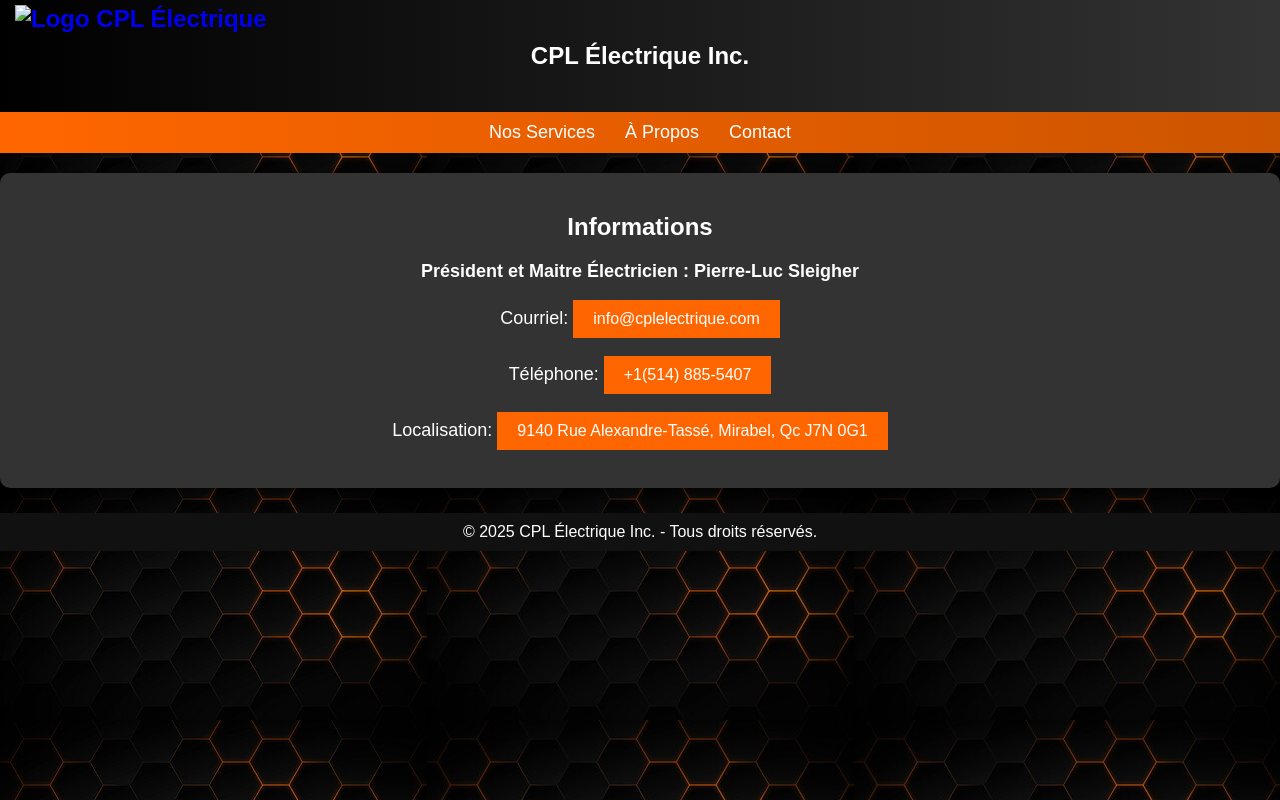
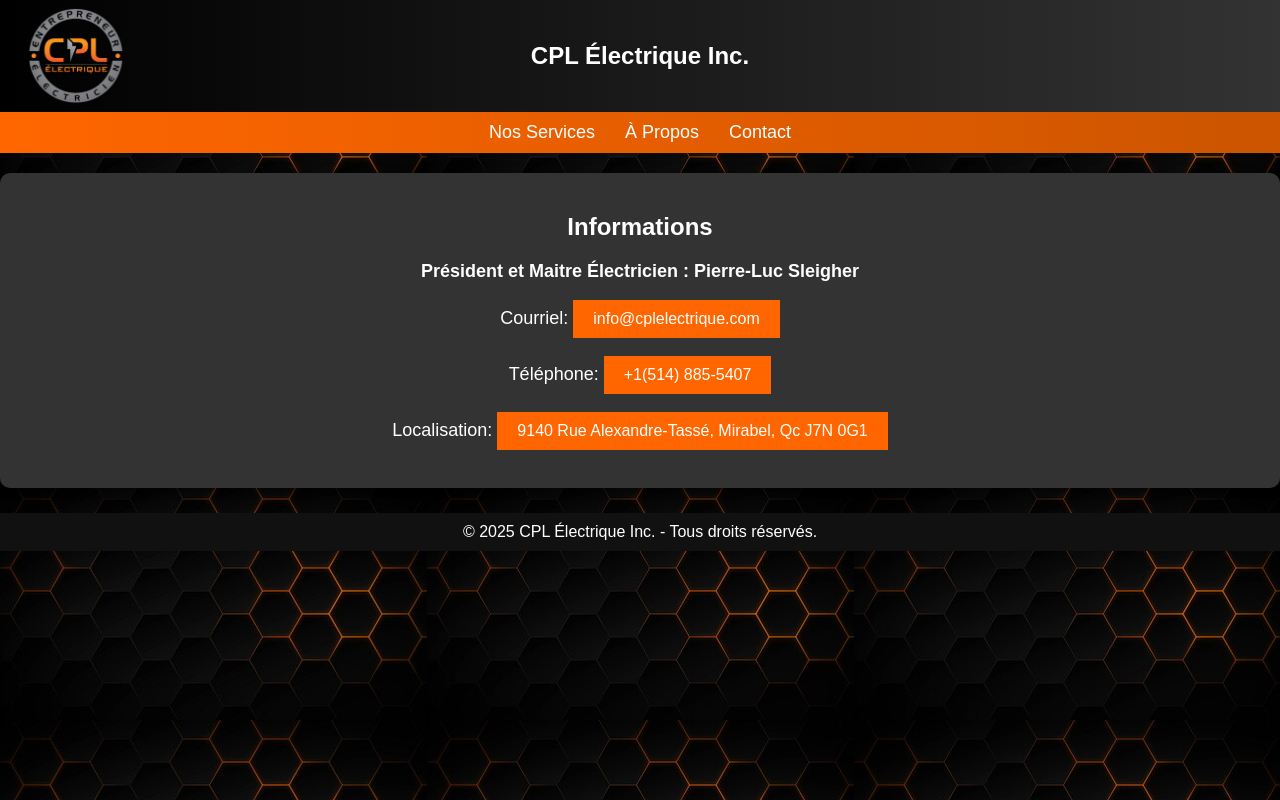
Before and after one commit to TheWhiteNakk/electriquecpl, a plain HTML site: page contact.html in a window 1280 px wide. Drawn offline with Linux system fonts and the light colour scheme.

Commit message:
Update contact.html

```diff
--- a/contact.html
+++ b/contact.html
@@ -79,7 +79,7 @@
 <body>
     <header>
         <a href="siteinternetcpl.html">
-            <img src="logo cpl.png" alt="Logo CPL Électrique" class="logo">
+            <img src="logocpl.png" alt="Logo CPL Électrique" class="logo">
         </a>
         CPL Électrique Inc.
     </header>
```
